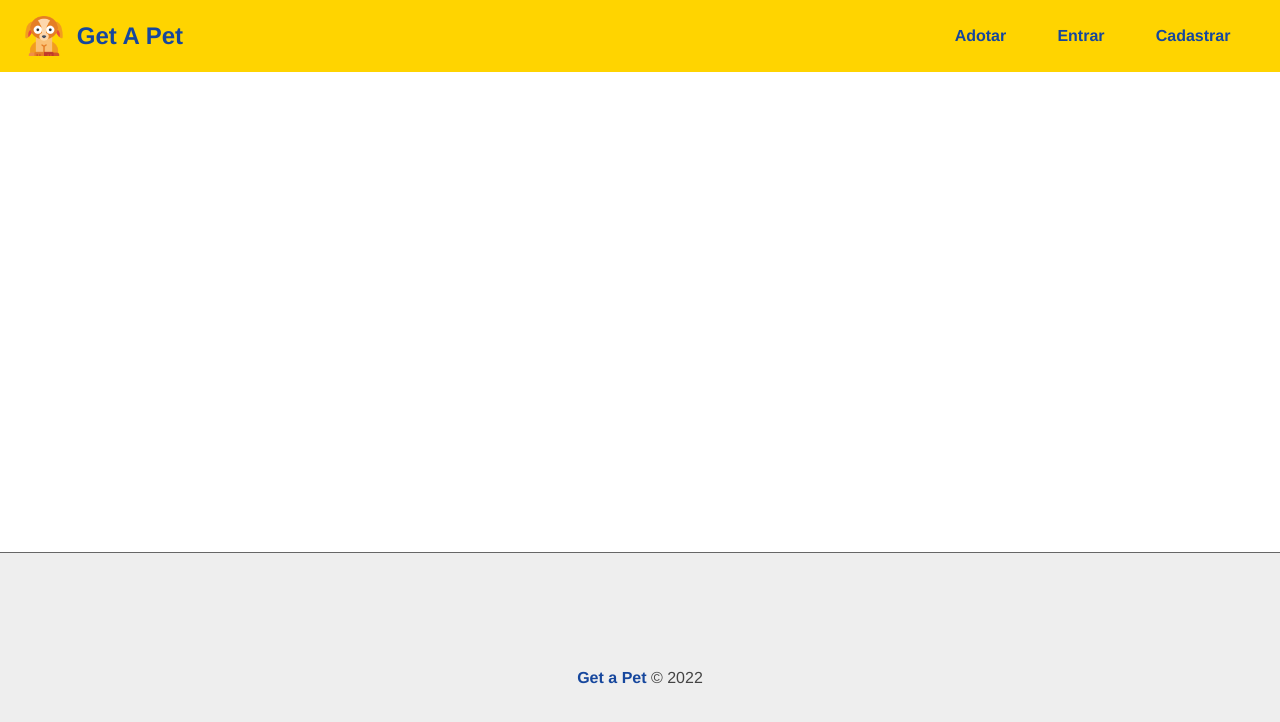
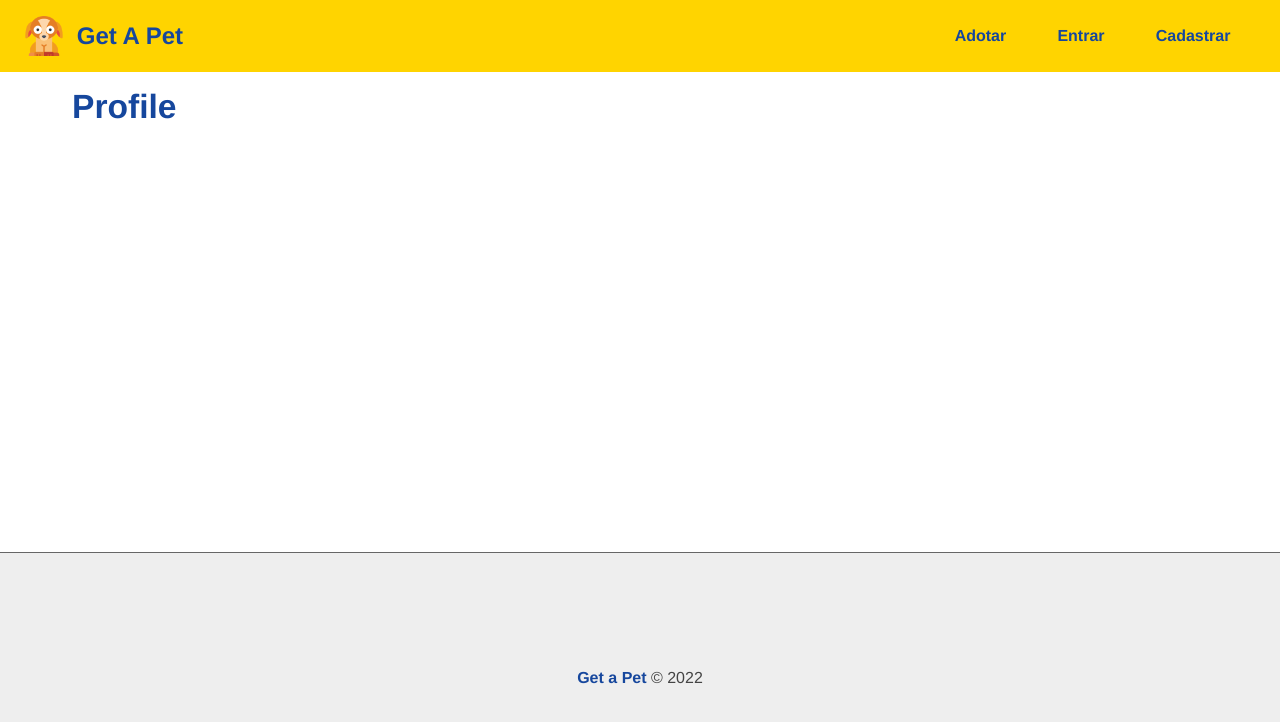
Before and after one commit to bacristiane/Curso-Node.js, a React (Create React App) app in the folder frontend/: page /user/profile in a window 1280 px wide. Shown: the top 722 px of the page. Built offline with nearby package versions, Linux system fonts and the light colour scheme.

Commit message:
Criando página de perfil

```diff
--- a/frontend/src/App.js
+++ b/frontend/src/App.js
@@ -5,6 +5,7 @@ import Container from './components/layouts/Container'
 import Login from './components/pages/Auth/Login';
 import Register from './components/pages/Auth/Register';
 import Home from './components/pages/Home';
+import Profile from './components/pages/User/Profile';
 
 //components
 import Navbar from './components/layouts/Navbar';
@@ -26,6 +27,8 @@ function App() {
 
         <Route path="/register" element={<Register />} />
 
+        <Route path="/user/profile" element={<Profile />} />
+
         <Route path="/" element={<Home />} />
       </Routes>
       </Container>
--- a/frontend/src/components/layouts/Navbar.js
+++ b/frontend/src/components/layouts/Navbar.js
@@ -22,11 +22,19 @@ function Navbar() {
                         Adotar
                     </Link>
                 </li>
-                {authenticated ? (<><li onClick={logout}>Sair</li></>) : (<><li>
+                {authenticated ? (
+                <>
+                <li><Link to="/user/profile">Perfil</Link></li>
+                <li onClick={logout}>Sair</li>
+                </>
+                ) : (
+                <>
+                <li>
                     <Link to="/login">
                         Entrar
                     </Link>
-                </li><li>
+                </li>
+                <li>
                     <Link to="/register">
                         Cadastrar
                     </Link>
--- /dev/null
+++ b/frontend/src/components/pages/User/Profile.js
@@ -0,0 +1,11 @@
+function Profile() {
+    return(
+        <section>
+            <h1>
+                Profile
+            </h1>
+        </section>
+    )
+    }
+
+    export default Profile
```
Also changed, not shown: frontend/src/components/pages/User/Profile.module.css (added).
